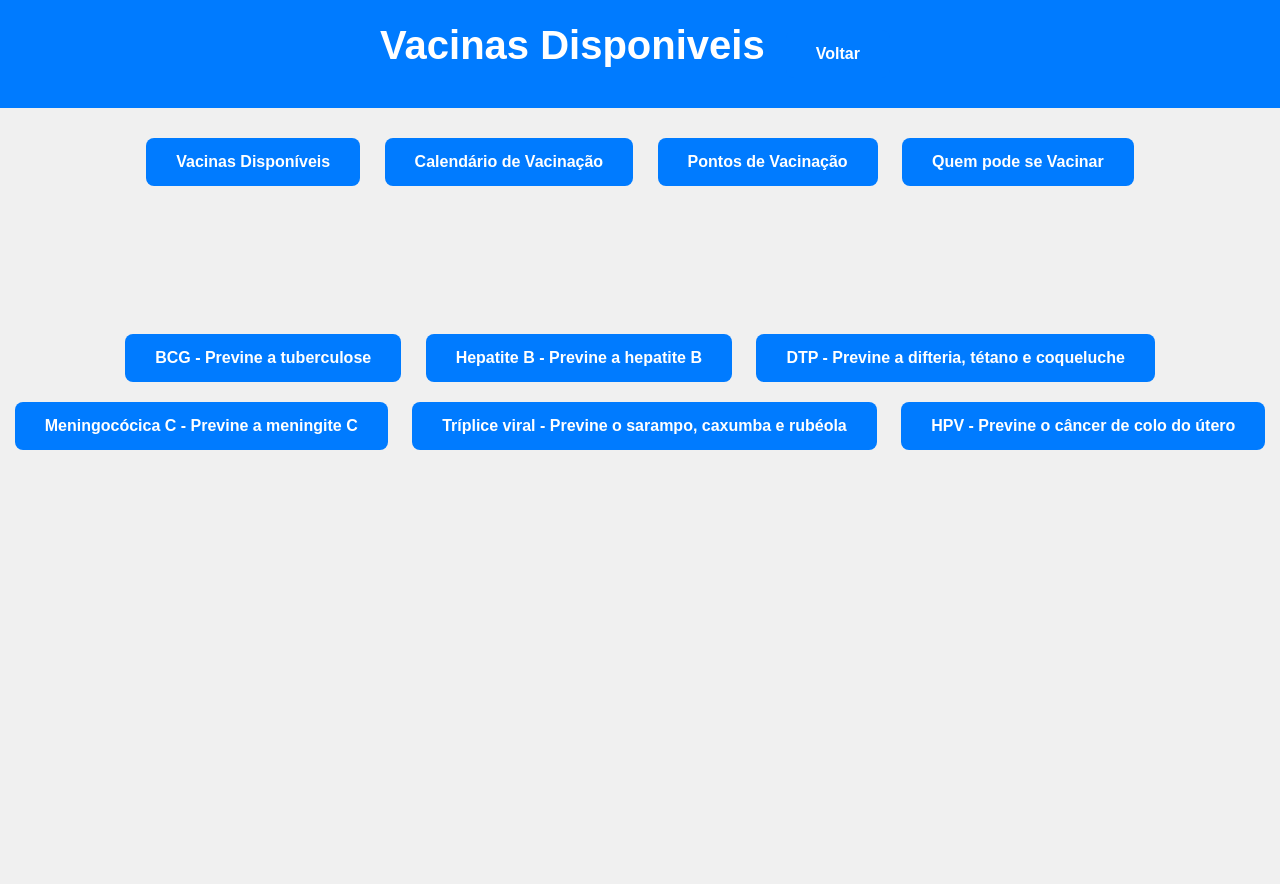
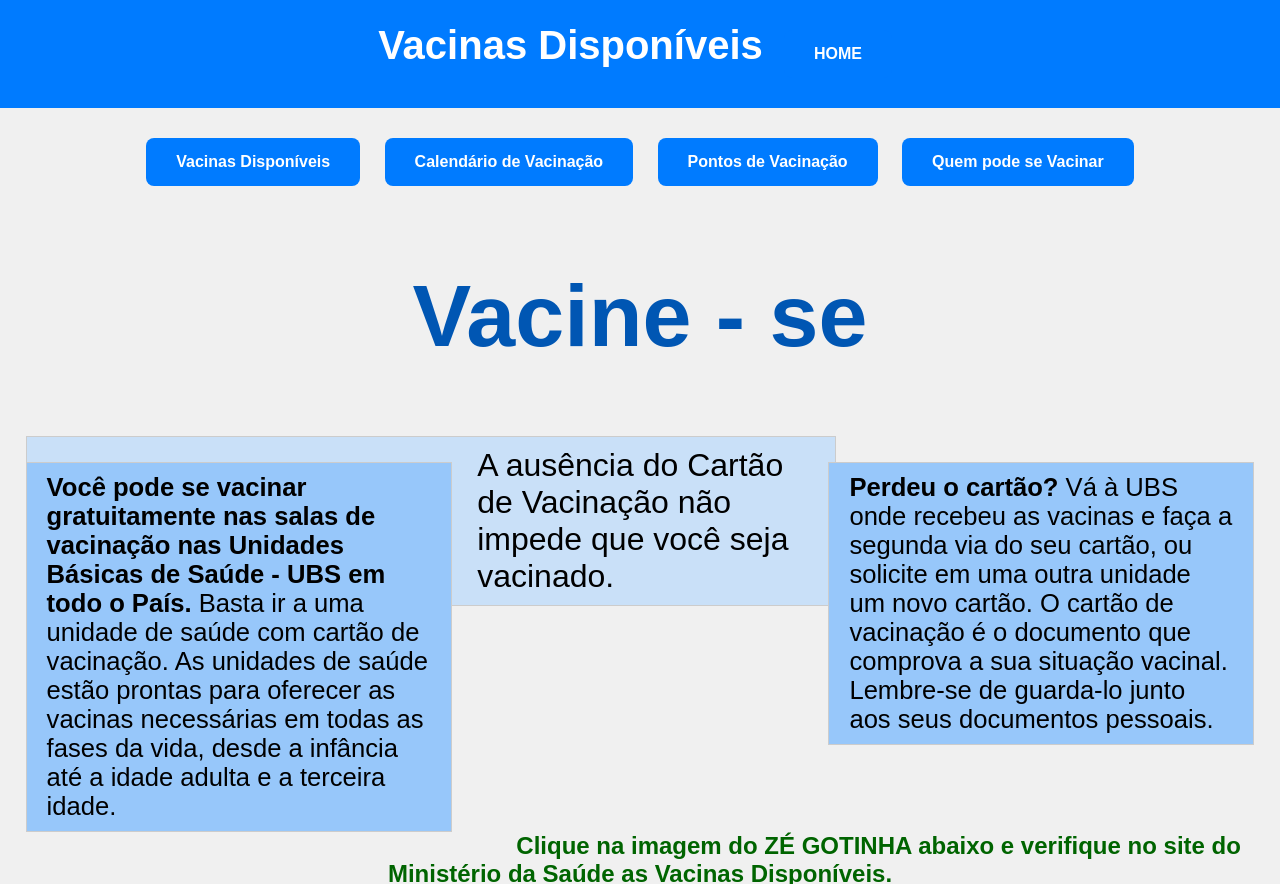
Before and after one commit to Daniel-srocha/PI1, a Flask app: template templates/disponiveis.html in a window 1280 px wide; the page is wider, and only the part inside the window is pictured. Shown: the top 884 px of that part. Before the commit the page ends 450 px from the top of that part, so only its background shows below. Run offline with Flask 3, Linux system fonts and the light colour scheme; the template is opened without the code that fills it, so the values that code supplies are empty.

Commit message:
ajuste css/html

```diff
--- a/templates/calendario.html
+++ b/templates/calendario.html
@@ -11,7 +11,7 @@
         <span class="headerTitle">
             Calendário Nacional de Vacinação
         </span>
-        <span><a class="button" href="homepage.html">Voltar</a>
+        <span><a class="button" href="homepage.html">HOME</a>
         </span>
     </header>
     </div>
@@ -24,7 +24,8 @@
 </div>
     <div class="div_button">
 
-        <p>Clique na imagem referente a faixa etária.</p>
+        <h3>
+            <p>O Calendário Nacional de Vacinação do Sistema Único de Saúde (SUS) é uma iniciativa abrangente que se destina a garantir a saúde coletiva por meio de uma imunização eficaz, sendo especialmente projetado para atender às necessidades de diversos grupos da população, abrangendo cuidadosamente crianças, adolescentes, adultos, gestantes e idosos.</p></h3>
         <a href="https://www.gov.br/saude/pt-br/vacinacao/calendario" target="_blank"><img class="button" src="img/crianca.png" alt="criança"></a>
         <a href="https://www.gov.br/saude/pt-br/vacinacao/calendario?id=2" target="_blank"><img class="button" src="img/adolecente.png" alt="Adolescente"></a>
         <a href="https://www.gov.br/saude/pt-br/vacinacao/calendario?id=3" target="_blank"><img class="button" src="img/idoso.png" alt="Idoso"></a>
--- a/templates/disponiveis.html
+++ b/templates/disponiveis.html
@@ -9,9 +9,9 @@
     <div>
     <header class="header">
         <span class="headerTitle">
-            Vacinas Disponiveis
+            Vacinas Disponíveis
         </span>
-        <span><a class="button" href="homepage.html">Voltar</a>
+        <span><a class="button" href="homepage.html">HOME</a>
         </span>
     </header>
     </div>
@@ -22,18 +22,31 @@
     <a class="button" href="locais.html" aria-label="Ir para a página de Pontos de Vacinação">Pontos de Vacinação</a>
     <a class="button" href="quem_pode.html" aria-label="Ir para a página de Quem pode se Vacinar">Quem pode se Vacinar</a>
 </div>
-    <div class="div1">
-        <p class="button1">BCG - Previne a tuberculose</p>
-        <p class="button1">Hepatite B - Previne a hepatite B</p>
-        <p class="button1">DTP - Previne a difteria, tétano e coqueluche</p>
-        <p class="button1">Meningocócica C - Previne a meningite C</p>
-        <p class="button1">Tríplice viral - Previne o sarampo, caxumba e rubéola</p>
-        <p class="button1">HPV - Previne o câncer de colo do útero</p>
-    </div>
-    <!-- <div>
-        <footer class="footer">
-            Todos os direitos reservados
-        </footer>
-    </div> -->
+
+<h1>Vacine - se</h1>
+
+
+
+<article>
+    <p class="text">
+        <strong>Você pode se vacinar gratuitamente nas salas de vacinação nas Unidades Básicas de Saúde - UBS em todo o País.</strong> Basta ir a uma unidade de saúde com cartão de vacinação. As unidades de saúde estão prontas para oferecer as vacinas necessárias em todas as fases da vida, desde a infância até a idade adulta e a terceira idade.
+    </p>
+    <p class="text2">
+        <strong>Perdeu o cartão?</strong> Vá à UBS onde recebeu as vacinas e faça a segunda via do seu cartão, ou solicite em uma outra unidade um novo cartão. O cartão de vacinação é o documento que comprova a sua situação vacinal. Lembre-se de guarda-lo junto aos seus documentos pessoais.
+    </p>
+
+    <p class="text4">
+        A ausência do Cartão de Vacinação não impede que você seja vacinado.
+    </p>
+</article>
+
+<h2>Clique na imagem do ZÉ GOTINHA abaixo e verifique no site do Ministério da Saúde as Vacinas Disponíveis.</h2>
+
+<span class="img3">
+    <a href="https://www.gov.br/saude/pt-br/vacinacao" target="_blank"><img src="https://www.gov.br/saude/pt-br/vacinacao/vacinacao/@@govbr.institucional.banner/b524fbc5-07d8-445a-a44a-76f439ddebb2/@@images/ab9027ce-3707-498a-bb89-3a4eb806f5ca.gif" alt="Zé gotinha" ></a>
+</span>
+
+
+
 </body>
 </html>
--- a/templates/locais.html
+++ b/templates/locais.html
@@ -12,7 +12,7 @@
                 Pontos de Vacinação
 
             </span>
-            <span><a class="button" href="homepage.html">Voltar</a>
+            <span><a class="button" href="homepage.html">HOME</a>
             </span>
         </header>
     </div>
--- a/templates/quem_pode.html
+++ b/templates/quem_pode.html
@@ -11,7 +11,7 @@
         <span class="headerTitle">
             Vacinas
         </span>
-        <span><a class="button" href="homepage.html">Voltar</a>
+        <span><a class="button" href="homepage.html">HOME</a>
         </span>
     </header>
     </div>
--- a/templates/style.css
+++ b/templates/style.css
@@ -17,6 +17,26 @@ body {
 .header .headerTitle {
     font-size: 2.5em;
     font-weight: 700;
+}
+
+h1 {
+    color: #0056b3;
+    text-align: center;
+    padding: 10px 10px;
+    font-size: 5.5em;
+
+}
+
+h2 {
+    padding-top: 200px;
+    text-align: center;
+    color: darkgreen;
+}
+
+h3 {
+    font-size: 2em;
+    text-align: center;
+    margin: 5% 10%;
 }
 
 /* Botões */
@@ -85,21 +105,33 @@ body {
   background-color: #97c7fa;
 }
 
+.text4 {
+    float: none;
+    font: 200% sans-serif;
+    width: 60%;
+    margin:2%;
+    padding:10px 20px;
+    border: 1px solid #ccc;
+    background-color: #c9e0f8;
+}
 .text:hover {
     background-color: cadetblue;
     width: 40%;
+    transition: 0.5s;
 
 }
 
 .text2:hover {
     background-color: cadetblue;
     width: 40%;
+    transition: 0.5s;
 
 }
 
 .text3:hover {
     background-color: cadetblue;
     width: 40%;
+    transition: 0.5s;
 
 }
 
@@ -120,6 +152,10 @@ body {
     display: block;
     margin: auto;
     padding: 30px;
+}
+
+.img3 {
+    margin: 37%;
 }
 
 .img2:hover {
```
